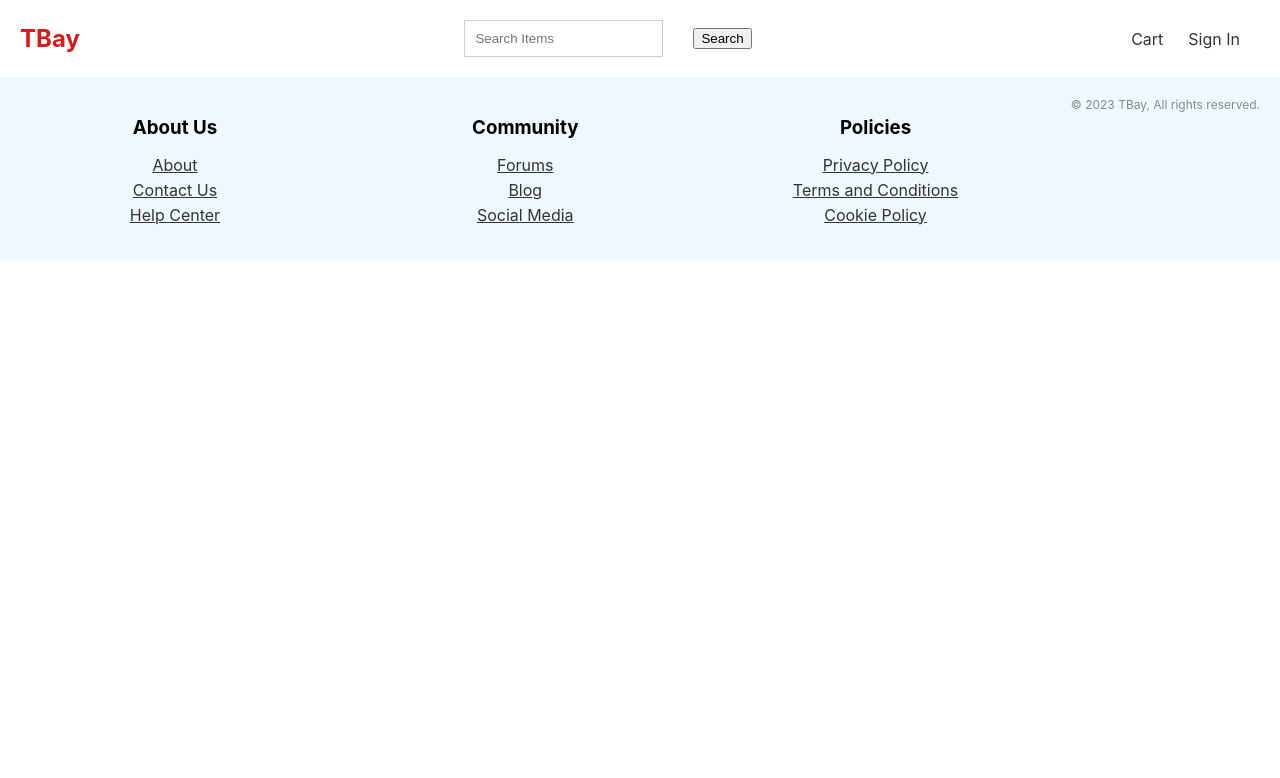
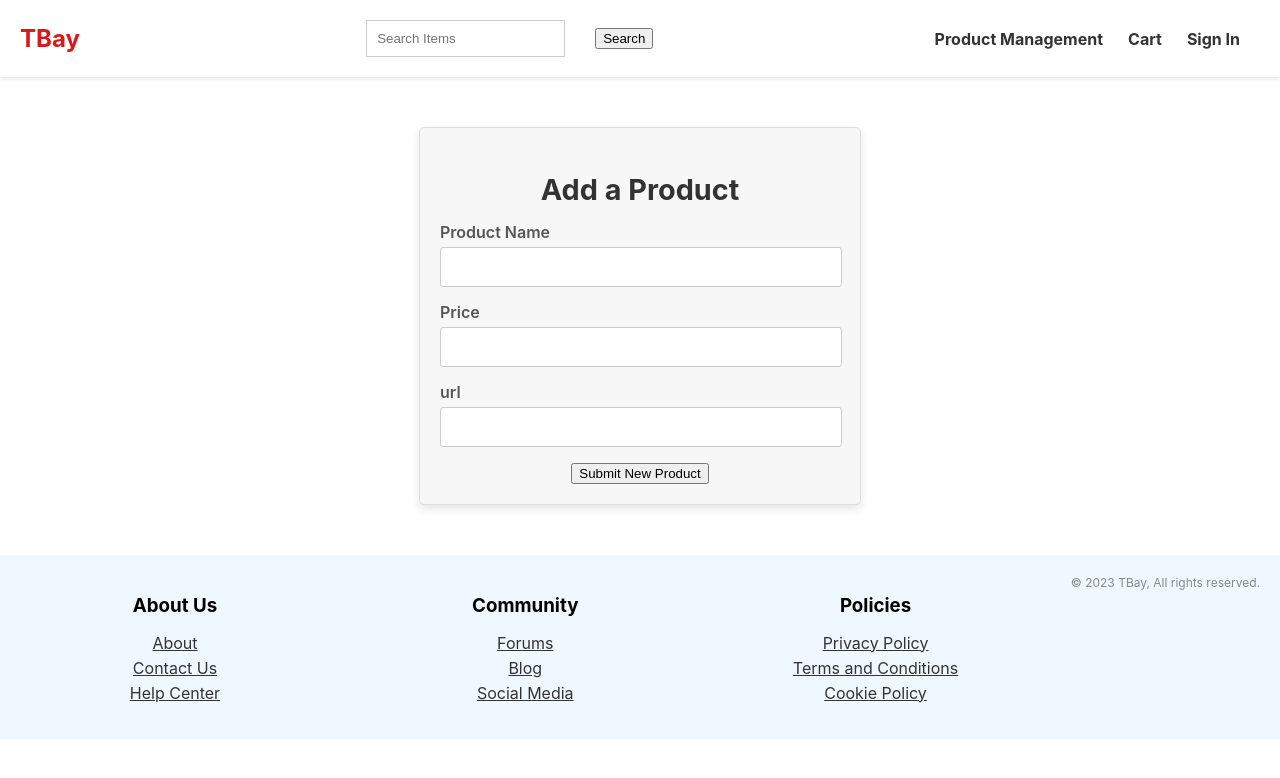
Before and after one commit to trids/ecomm-app-tsx, a React (Create React App) app: page /addProduct in a window 1280 px wide. Shown: the top 778 px of the page. Built offline with nearby package versions, Linux system fonts and the light colour scheme.

Commit message:
productManagement

```diff
--- a/backend/db.json
+++ b/backend/db.json
@@ -11,6 +11,134 @@
       "fullName": "Tri",
       "email": "tri@gmail.com",
       "password": "t123"
+    },
+    {
+      "id": "8e31",
+      "productName": "camera",
+      "price": "566",
+      "image": "https://encrypted-tbn3.gstatic.com/shopping?q=tbn:ANd9GcSEFumOLDfmwCxA120jgSnkAsVqrjRHMOeOigNABW8pb2BubzUnUUngia9l5hG1gO5FtDTjPe86nBfqPsRb-wvMrQe9TA6RezqxfyrpMSIWegkh0wCbBMqvgw"
+    },
+    {
+      "id": "43de",
+      "productName": "camera",
+      "price": "566",
+      "image": "https://encrypted-tbn3.gstatic.com/shopping?q=tbn:ANd9GcSEFumOLDfmwCxA120jgSnkAsVqrjRHMOeOigNABW8pb2BubzUnUUngia9l5hG1gO5FtDTjPe86nBfqPsRb-wvMrQe9TA6RezqxfyrpMSIWegkh0wCbBMqvgw"
+    },
+    {
+      "id": "6bbb",
+      "productName": "camera",
+      "price": "566",
+      "image": "https://encrypted-tbn3.gstatic.com/shopping?q=tbn:ANd9GcSEFumOLDfmwCxA120jgSnkAsVqrjRHMOeOigNABW8pb2BubzUnUUngia9l5hG1gO5FtDTjPe86nBfqPsRb-wvMrQe9TA6RezqxfyrpMSIWegkh0wCbBMqvgw"
+    },
+    {
+      "id": "b167",
+      "productName": "camera",
+      "price": "566",
+      "image": "https://encrypted-tbn3.gstatic.com/shopping?q=tbn:ANd9GcSEFumOLDfmwCxA120jgSnkAsVqrjRHMOeOigNABW8pb2BubzUnUUngia9l5hG1gO5FtDTjPe86nBfqPsRb-wvMrQe9TA6RezqxfyrpMSIWegkh0wCbBMqvgw"
+    },
+    {
+      "id": "9c7d",
+      "productName": "camera",
+      "price": "566",
+      "image": "https://encrypted-tbn3.gstatic.com/shopping?q=tbn:ANd9GcSEFumOLDfmwCxA120jgSnkAsVqrjRHMOeOigNABW8pb2BubzUnUUngia9l5hG1gO5FtDTjPe86nBfqPsRb-wvMrQe9TA6RezqxfyrpMSIWegkh0wCbBMqvgw"
+    },
+    {
+      "id": "0a29",
+      "productName": "camera",
+      "price": "566",
+      "image": "https://encrypted-tbn3.gstatic.com/shopping?q=tbn:ANd9GcSEFumOLDfmwCxA120jgSnkAsVqrjRHMOeOigNABW8pb2BubzUnUUngia9l5hG1gO5FtDTjPe86nBfqPsRb-wvMrQe9TA6RezqxfyrpMSIWegkh0wCbBMqvgw"
+    },
+    {
+      "id": "1090",
+      "productName": "camera",
+      "price": "566",
+      "image": "https://encrypted-tbn3.gstatic.com/shopping?q=tbn:ANd9GcSEFumOLDfmwCxA120jgSnkAsVqrjRHMOeOigNABW8pb2BubzUnUUngia9l5hG1gO5FtDTjPe86nBfqPsRb-wvMrQe9TA6RezqxfyrpMSIWegkh0wCbBMqvgw"
+    }
+  ],
+  "products": [
+    {
+      "id": 1,
+      "name": "Wireless Headphones",
+      "price": 199.99,
+      "image": "https://m.media-amazon.com/images/I/61E3AcWQg1L._AC_UL320_.jpg"
+    },
+    {
+      "id": 2,
+      "name": "Smartphone",
+      "price": 699.99,
+      "image": "https://m.media-amazon.com/images/I/41fCDR6pjpL._SX300_SY300_QL70_FMwebp_.jpg"
+    },
+    {
+      "id": 3,
+      "name": "Laptop",
+      "price": 1299.99,
+      "image": "https://p1-ofp.static.pub//medias/25932471988_LenovoThinkBook16Gen6ArcticGreyIMG_202307250411401709625997373.png"
+    },
+    {
+      "id": 4,
+      "name": "Smartwatch",
+      "price": 299.99,
+      "image": "https://m.media-amazon.com/images/I/61hHp8WaBVL._AC_UL320_.jpg"
+    },
+    {
+      "id": 5,
+      "name": "Bluetooth Speaker",
+      "price": 89.99,
+      "image": "https://m.media-amazon.com/images/I/41EN3t0SHsL._SX300_SY300_QL70_FMwebp_.jpg"
+    },
+    {
+      "id": "b77f",
+      "productName": "camera",
+      "price": "566",
+      "image": "https://encrypted-tbn3.gstatic.com/shopping?q=tbn:ANd9GcSEFumOLDfmwCxA120jgSnkAsVqrjRHMOeOigNABW8pb2BubzUnUUngia9l5hG1gO5FtDTjPe86nBfqPsRb-wvMrQe9TA6RezqxfyrpMSIWegkh0wCbBMqvgw"
+    },
+    {
+      "id": "b7e1",
+      "productName": "abc",
+      "price": "568",
+      "image": "https://encrypted-tbn3.gstatic.com/shopping?q=tbn:ANd9GcSEFumOLDfmwCxA120jgSnkAsVqrjRHMOeOigNABW8pb2BubzUnUUngia9l5hG1gO5FtDTjPe86nBfqPsRb-wvMrQe9TA6RezqxfyrpMSIWegkh0wCbBMqvgw"
+    },
+    {
+      "id": "7003",
+      "productName": "abc",
+      "price": "568",
+      "image": "https://encrypted-tbn3.gstatic.com/shopping?q=tbn:ANd9GcSEFumOLDfmwCxA120jgSnkAsVqrjRHMOeOigNABW8pb2BubzUnUUngia9l5hG1gO5FtDTjPe86nBfqPsRb-wvMrQe9TA6RezqxfyrpMSIWegkh0wCbBMqvgw"
+    },
+    {
+      "id": "dd10",
+      "productName": "abc",
+      "price": "568",
+      "image": "https://encrypted-tbn3.gstatic.com/shopping?q=tbn:ANd9GcSEFumOLDfmwCxA120jgSnkAsVqrjRHMOeOigNABW8pb2BubzUnUUngia9l5hG1gO5FtDTjPe86nBfqPsRb-wvMrQe9TA6RezqxfyrpMSIWegkh0wCbBMqvgw"
+    },
+    {
+      "id": "76c4",
+      "productName": "abc",
+      "price": "568",
+      "image": "https://encrypted-tbn3.gstatic.com/shopping?q=tbn:ANd9GcSEFumOLDfmwCxA120jgSnkAsVqrjRHMOeOigNABW8pb2BubzUnUUngia9l5hG1gO5FtDTjPe86nBfqPsRb-wvMrQe9TA6RezqxfyrpMSIWegkh0wCbBMqvgw"
+    },
+    {
+      "id": "68ac",
+      "productName": "abc",
+      "price": "568",
+      "image": "https://encrypted-tbn3.gstatic.com/shopping?q=tbn:ANd9GcSEFumOLDfmwCxA120jgSnkAsVqrjRHMOeOigNABW8pb2BubzUnUUngia9l5hG1gO5FtDTjPe86nBfqPsRb-wvMrQe9TA6RezqxfyrpMSIWegkh0wCbBMqvgw"
+    },
+    {
+      "id": "c1d7",
+      "productName": "abc",
+      "price": "568",
+      "image": "https://encrypted-tbn3.gstatic.com/shopping?q=tbn:ANd9GcSEFumOLDfmwCxA120jgSnkAsVqrjRHMOeOigNABW8pb2BubzUnUUngia9l5hG1gO5FtDTjPe86nBfqPsRb-wvMrQe9TA6RezqxfyrpMSIWegkh0wCbBMqvgw"
+    },
+    {
+      "id": "7226",
+      "productName": "abc",
+      "price": "568",
+      "image": "https://encrypted-tbn3.gstatic.com/shopping?q=tbn:ANd9GcSEFumOLDfmwCxA120jgSnkAsVqrjRHMOeOigNABW8pb2BubzUnUUngia9l5hG1gO5FtDTjPe86nBfqPsRb-wvMrQe9TA6RezqxfyrpMSIWegkh0wCbBMqvgw"
+    },
+    {
+      "id": "059c",
+      "productName": "abc",
+      "price": "568",
+      "image": "https://encrypted-tbn3.gstatic.com/shopping?q=tbn:ANd9GcSEFumOLDfmwCxA120jgSnkAsVqrjRHMOeOigNABW8pb2BubzUnUUngia9l5hG1gO5FtDTjPe86nBfqPsRb-wvMrQe9TA6RezqxfyrpMSIWegkh0wCbBMqvgw"
     }
   ]
 }
--- a/src/App.tsx
+++ b/src/App.tsx
@@ -3,12 +3,14 @@ import Header from './components/Header';
 import Footer from './components/Footer';
 import ProductList from './components/ProductList';
 import TaxCalculator from './components/TaxCalculator';
-import UserList from './components/componentDidMount';
 import { useState } from "react";
 import Counter from "./components/Updating";
 import Signin from './components/Signin';
 import Signup from './components/Signup';
 import { BrowserRouter as Router, Route, Routes } from 'react-router-dom';
+import ProductManagement from './components/ProductManagement';
+import UserList from './components/UserList';
+import AddProduct from './components/AddProduct';
 
 function App() {
   // const [count, setCount] = useState(0);
@@ -23,8 +25,10 @@ function App() {
       <Header />
       <Router>
         <Routes>
+          <Route path='/productManagement' Component={ProductManagement} />
           <Route path='/' Component={ProductList} />
           <Route path='/userList' Component={UserList} />
+          <Route path='/addProduct' Component={AddProduct} />
           <Route path='/signup' Component={Signup} />
         </Routes>
       </Router>
--- /dev/null
+++ b/src/components/AddProduct.tsx
@@ -0,0 +1,62 @@
+import React, { useState,ChangeEvent, FormEvent } from "react";
+import '../style/Signup.css'
+import axios from "axios";
+
+const AddProduct: React.FC = () => {
+    const [productName, setProductName] = useState<string>('');
+    // A useState hook is used to define state of a component
+    const [price, setPrice] = useState<string>('');
+    const [image, setImage] = useState<string>('');
+
+    const handleInputChange = (setter: React.Dispatch<React.SetStateAction<string>>) =>
+        (event: ChangeEvent<HTMLInputElement>) => setter(event.target.value);
+
+    const handleSubmit = async (event: FormEvent<HTMLFormElement>) => {
+        event.preventDefault();
+        const productData = {productName, price, image};
+        try{
+        const response = await axios.post("http://localhost:5000/products", productData);
+        } catch (error){
+            console.log("error while saving data");
+        }
+    }
+
+    return (
+        <div className="signup-container">
+            <h2>Add a Product</h2>
+            <form onSubmit={handleSubmit}>
+                <div className="form-group">
+                    <label>Product Name</label>
+                    <input
+                        type="text"
+                        value={productName}
+                        onChange={handleInputChange(setProductName)}
+                        required
+                    />
+                </div>
+                <div className="form-group">
+                    <label>Price</label>
+                    <input
+                        type="text"
+                        value={price}
+                        onChange={handleInputChange(setPrice)}
+                        required
+                    />
+                </div>
+                <div className="form-group">
+                    <label>url</label>
+                    <input
+                        type="text"
+                        value={image}
+                        onChange={handleInputChange(setImage)}
+                        required
+                    />
+                </div>
+                <button type="submit">Submit New Product</button>
+            </form>
+        </div>
+    )
+
+}
+
+export default AddProduct
--- a/src/components/Header.tsx
+++ b/src/components/Header.tsx
@@ -14,6 +14,11 @@ const Header: React.FC = () => {
       </div>
       <div className="header-action">
         <ul>
+        <li>
+            <a href="/productManagement">
+              <i className="fafa-shopping-cart"></i> Product Management
+            </a>
+          </li>
           <li>
             <a href="/cart">
               <i className="fafa-shopping-cart"></i> Cart
--- a/src/components/ProductList.tsx
+++ b/src/components/ProductList.tsx
@@ -22,7 +22,9 @@ class ProductList extends Component<ProductListProps> {
             <div className="product-list">
                 {productsData.map((product) => (
                     <ProductCard key={product.id} product= {product} />
+
                 ))}
+
             </div>
         );
     }
--- /dev/null
+++ b/src/components/ProductManagement.tsx
@@ -0,0 +1,45 @@
+import React,{useState, useEffect} from "react"
+import ProductCard from "./ProductCard"
+// import productsData from '../data/products.json'
+import { useNavigate } from "react-router-dom"
+import axios from "axios";
+
+interface Products {
+    id: number,
+    name: string,
+    price: number,
+    image: string
+  }
+const ProductManagement: React.FC = () => {
+
+    const [products, setProducts] = useState<Products[]>([]);
+    useEffect(() => {
+        const fetchUsers = async () => {
+          try {
+            const response = await axios.get("http://localhost:5000/products");
+            setProducts(response.data);
+          } catch (error) {
+            console.error("error fetching users", error);
+          }
+        };
+        fetchUsers();
+      }, []);
+    const navigate = useNavigate();
+    // const [products, setProducts] = useState<Products[]>([]);
+
+    return (
+        <div>
+            <button onClick={() => { navigate("/addProduct") }}>Add Product</button>
+
+
+
+            {products.map((product) => (
+               <ProductCard key={product.id} product={product} />
+            ))}
+
+
+        </div>
+    )
+}
+
+export default ProductManagement;
```
Also changed, not shown: src/components/componentDidMount.tsx (+13 -13 lines).
